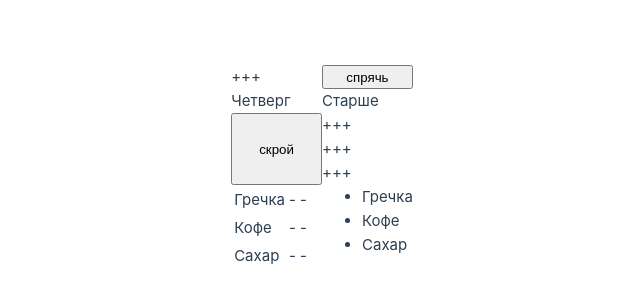
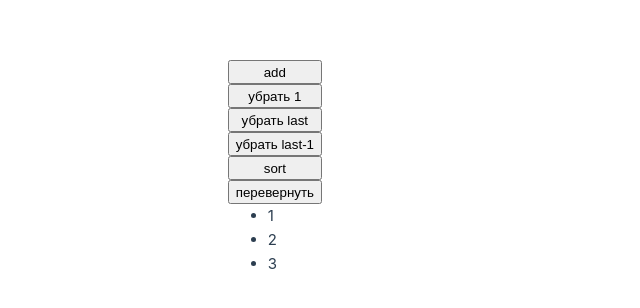
Before and after one commit to danilromas/Vue_DaRo, a Vue app: page / in a window 1280 px wide. Shown: the part 232-540 px from the top of the page, without its empty margins (318-958 px from the left). Built offline with nearby package versions, Linux system fonts and the light colour scheme.

Commit message:
35_реактивность

```diff
--- a/src/App.vue
+++ b/src/App.vue
@@ -24,73 +24,52 @@
     Admin: true,
     day_n: 4,
     age: 25,
-    isAuth: true,
-    items: [1, 2, 3, -4, 5],
-    products: [
-			{
-				id: 1,
-				name: 'Гречка',
-			},
-			{
-				id: 2,
-				name: 'Кофе',
-			},
-			{
-				id: 3,
-				name: 'Сахар',
-			},]
-		}
-	},
-  methods:
+    arr: ['1', '2', '3'],
+    methods:
     {
-      func: function() {
-        this.Admin = !this.Admin;
-    },
-      delogin: function(){
-        this.isAuth = !this.isAuth
+        add: function() {
+		this.arr.push(this.arr.length); // добавить элемент
         },
-    computed:
-    { }
+        removeb: function(){
+        this.arr.shift(0) // убрать первый
+        },
+        removef: function(){
+        this.arr.splice(this.arr.length-1) //убрать последний
+        },
+        removel: function(){
+        this.arr.splice(this.arr.length-2, 1) //убрать предпоследний
+        },
+        sort1: function(){
+        this.arr.sort() //отсортировать
+        },
+        reverse1: function(){
+        this.arr.reverse() //отсортировать
+        },
+        computed:
+    {    }
+      }
     }
   }
+}
 </script>
 
 <template>
- <p v-if="Admin">+++</p>
-    <p v-else>---</p>
+ <button @click="add">add</button>
+    <br>
+    <button @click="removeb">убрать 1</button>
+    <br>
+    <button @click="removef">убрать last</button>
+    <br>
+    <button @click="removel">убрать last-1</button>
+    <br>
+    <button @click="sort1">sort</button>
+    <br>
+    <button @click="reverse1">перевернуть</button>
+    <br>
 
-	<button @click="func"> {{ Admin ? 'спрячь' : 'покажи' }} </button>
-
-  <p v-if="day_n === 1">Понедельник</p>
-	<p v-if="day_n === 2">Вторник</p>
-	<p v-if="day_n === 3">Среда</p>
-	<p v-if="day_n === 4">Четверг</p>
-	<p v-if="day_n === 5">Пятница</p>
-	<p v-if="day_n === 6">Суббота</p>
-	<p v-if="day_n === 7">Воскресенье</p>
-
-  <p v-if="age < 18">Несовершеннолетний</p>
-	<p v-else-if="age < 25">Молодой человек</p>
-	<p v-else>Старше</p>
-
-  <button @click="delogin"> {{ isAuth ? 'скрой' : 'покаж' }}</button>
-	<div v-if="isAuth">
-		<p>+++</p>
-		<p>+++</p>
-		<p>+++</p>
-	</div>
-    <div>
-        <table>
-            <tr v-for="things in products">
-                <td> {{ things.name }} </td>
-                <td> - {{ things.price }} </td>
-                <td> - {{ things.quantity }} </td>
-            </tr>
-        </table>
-    </div>
     <ul>
-            <li v-for="things in products" :key="things.id">
-                {{ things.name }}
-            </li>
-        </ul>
+        <li v-for="elem in arr">
+            <p> {{ elem }}</p>
+        </li>
+    </ul>
 </template>
```
